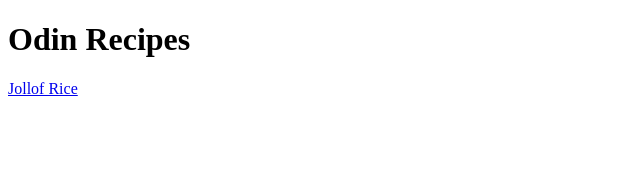
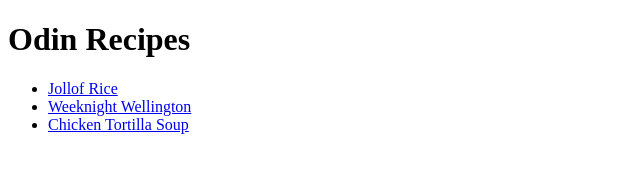
Before and after one commit to rwemakevin/odin-recipes, a plain HTML site: page index.html in a window 1280 px wide. Shown: the whole page, without its empty margins (0-640 px from the left). Drawn offline with Linux system fonts and the light colour scheme.

Commit message:
add 2 links for willington page, tortilla on index.html

```diff
--- a/index.html
+++ b/index.html
@@ -3,10 +3,14 @@
   <head>
     <meta charset="UTF-8" />
     <meta name="viewport" content="width=device-width, initial-scale=1.0" />
-    <title>Document</title>
+    <title>Homepage - All your recipe</title>
   </head>
   <body>
     <h1>Odin Recipes</h1>
-    <a href="./recipes/jollof.html">Jollof Rice</a>
+    <ul>
+      <li><a href="./recipes/jollof.html">Jollof Rice</a></li>
+      <li><a href="./recipes/weeknight.html">Weeknight Wellington</a></li>
+      <li><a href="./recipes/tortilla.html">Chicken Tortilla Soup</a></li>
+    </ul>
   </body>
 </html>
```
